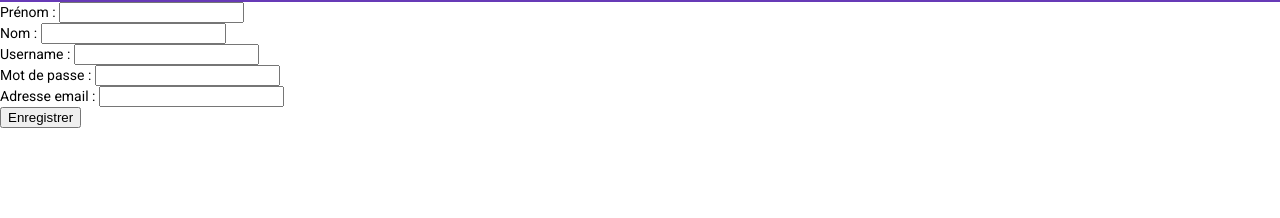
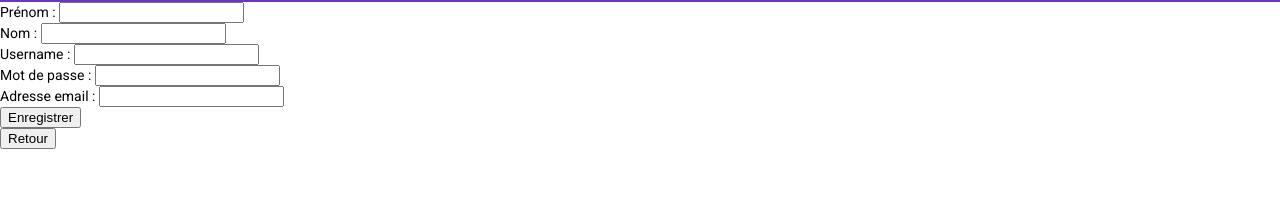
Before and after one commit to rachidguemili/RV2AFRONT, an Angular app: page /sign-up in a window 1280 px wide. Shown: the part 62-280 px from the top of the page. Built offline with nearby package versions, Linux system fonts and the light colour scheme.

Commit message:
fix return button on form

```diff
--- a/src/app/pages/login/sign-up/sign-up.component.html
+++ b/src/app/pages/login/sign-up/sign-up.component.html
@@ -60,3 +60,4 @@
     Enregistrer
   </button>
 </form>
+<a routerLink=""><button>Retour</button></a>
```
